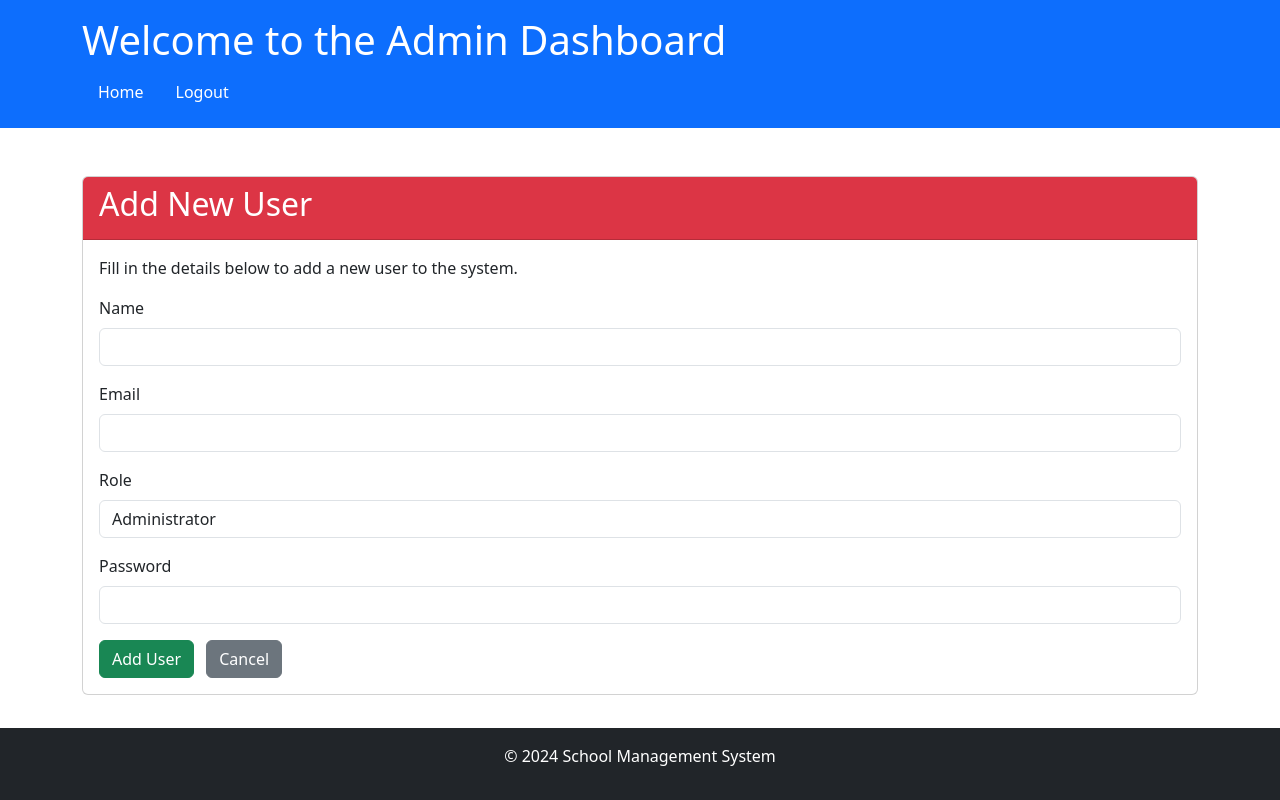
After one commit to djzzlim/Monthly-Fee-Management-System, a Flask app: page /admin/add_user in a window 1280 px wide. The commit adds this page. Run offline with Flask 3, Linux system fonts and the light colour scheme; a user stored in the database is signed in.

Commit message:
Added Manage User for admin

```diff
--- a/app/models/models.py
+++ b/app/models/models.py
@@ -79,6 +79,7 @@ class User(UserMixin, db.Model):
     __tablename__ = 'User'
     id = db.Column('Id', db.String, primary_key=True)
     username = db.Column('Username', db.String, nullable=False)
+    name = db.Column('Name', db.String, nullable=False)
     password = db.Column('Password', db.String, nullable=False)
     role_id = db.Column('RoleId', db.String, db.ForeignKey('Role.Id', ondelete='SET NULL'))
     email = db.Column('Email', db.String, nullable=False)
--- a/app/routes/admin_routes.py
+++ b/app/routes/admin_routes.py
@@ -1,23 +1,87 @@
-from flask import Blueprint, render_template
-from flask_login import login_required, current_user
+from flask import Blueprint, render_template, request, redirect, url_for, flash
+from flask_login import login_required
+from app import db  # Importing db from the app package
+from app.models.models import User, Role  # Import User and Role models from the models module
 
 # Create the admin blueprint
 admin = Blueprint('admin', __name__)
 
+# Route to manage users
 @admin.route('/manage_users')
 @login_required
 def manage_users():
-    # Admin route to manage users
-    return render_template('admin/manage_users.html')
+    # Query the database to get all users
+    users = User.query.all()  # Retrieve all users from the User table
+    return render_template('admin/manage_users.html', users=users)
 
+# Route to manage system settings (empty for now)
 @admin.route('/system_settings')
 @login_required
 def system_settings():
-    # Admin route to configure system settings
     return render_template('admin/system_settings.html')
 
+# Route to view reports (empty for now)
 @admin.route('/reports')
 @login_required
 def reports():
-    # Admin route to view reports
     return render_template('admin/reports.html')
+
+# Route to add a new user
+@admin.route('/add_user', methods=['GET', 'POST'])
+@login_required
+def add_user():
+    if request.method == 'POST':
+        username = request.form['username']
+        email = request.form['email']
+        password = request.form['password']  # Use the password directly without hashing
+        role_id = request.form['role_id']
+
+        # Check if the user already exists based on the email (optional, but good practice)
+        existing_user = User.query.filter_by(email=email).first()
+        if existing_user:
+            flash('User with this email already exists!', 'danger')
+            return redirect(url_for('admin.add_user'))
+
+        # Create a new user and save to the database
+        new_user = User(username=username, email=email, password=password, role_id=role_id)
+        db.session.add(new_user)
+        db.session.commit()
+
+        flash('New user added successfully!', 'success')
+        return redirect(url_for('admin.manage_users'))
+
+    roles = Role.query.all()  # Fetch available roles
+    return render_template('admin/add_user.html', roles=roles)
+
+@admin.route('/edit_user/<string:user_id>', methods=['GET', 'POST'])
+@login_required
+def edit_user(user_id):
+    # Fetch user by ID (now a string)
+    user = User.query.filter_by(id=user_id).first_or_404()  # Use filter_by to query by string ID
+
+    if request.method == 'POST':
+        # Handle form submission for editing user (updating user info)
+        user.username = request.form['username']
+        user.email = request.form['email']
+        user.password = request.form['password']  # Ensure to hash the password
+        user.role_id = request.form['role_id']
+
+        db.session.commit()
+        flash('User updated successfully!', 'success')
+        return redirect(url_for('admin.manage_users'))
+
+    roles = Role.query.all()  # Assuming you have a Role model for user roles
+    return render_template('admin/edit_user.html', user=user, roles=roles)
+
+@admin.route('/delete_user/<string:user_id>', methods=['POST'])
+@login_required
+def delete_user(user_id):
+    # Fetch the user by id
+    user = User.query.filter_by(id=user_id).first_or_404()
+
+    # Delete the user
+    db.session.delete(user)
+    db.session.commit()
+
+    flash('User deleted successfully!', 'success')
+    return redirect(url_for('admin.manage_users'))
--- /dev/null
+++ b/app/templates/admin/add_user.html
@@ -0,0 +1,83 @@
+<!DOCTYPE html>
+<html lang="en">
+<head>
+    <meta charset="UTF-8">
+    <meta name="viewport" content="width=device-width, initial-scale=1.0">
+    <title>Add User</title>
+    <link rel="icon" href="{{ url_for('static', filename='kuman.ico') }}" type="image/x-icon">
+    <!-- Include Bootstrap 5 CSS from CDN -->
+    <link href="https://cdn.jsdelivr.net/npm/bootstrap@5.3.0-alpha1/dist/css/bootstrap.min.css" rel="stylesheet">
+</head>
+<body>
+
+    <!-- Header (Common to all users) -->
+    <header class="bg-primary text-white p-3">
+        <div class="container">
+            <h1>Welcome to the Admin Dashboard</h1>
+            <nav>
+                <ul class="nav">
+                    <li class="nav-item">
+                        <a class="nav-link text-white" href="{{ url_for('main.dashboard') }}">Home</a>
+                    </li>
+                    <li class="nav-item">
+                        <a class="nav-link text-white" href="{{ url_for('auth.logout') }}">Logout</a>
+                    </li>
+                </ul>
+            </nav>
+        </div>
+    </header>
+
+    <main class="container my-5">
+        <div class="card">
+            <div class="card-header bg-danger text-white">
+                <h2>Add New User</h2>
+            </div>
+            <div class="card-body">
+                <p>Fill in the details below to add a new user to the system.</p>
+
+                <!-- Add User Form -->
+                <form action="{{ url_for('admin.add_user') }}" method="post">
+                    <div class="mb-3">
+                        <label for="name" class="form-label">Name</label>
+                        <input type="text" class="form-control" id="name" name="name" required>
+                    </div>
+
+                    <div class="mb-3">
+                        <label for="email" class="form-label">Email</label>
+                        <input type="email" class="form-control" id="email" name="email" required>
+                    </div>
+
+                    <div class="mb-3">
+                        <label for="role" class="form-label">Role</label>
+                        <select class="form-control" id="role" name="role" required>
+                            {% for role in roles %}
+                                <option value="{{ role.id }}">{{ role.role_name }}</option>
+                            {% endfor %}
+                        </select>
+                    </div>
+
+                    <div class="mb-3">
+                        <label for="password" class="form-label">Password</label>
+                        <input type="password" class="form-control" id="password" name="password" required>
+                    </div>
+
+                    <button type="submit" class="btn btn-success">Add User</button>
+                    <a href="{{ url_for('admin.manage_users') }}" class="btn btn-secondary ms-2">Cancel</a>
+                </form>
+            </div>
+        </div>
+    </main>
+
+    <!-- Footer (Common to all users) -->
+    <footer class="bg-dark text-white py-3 fixed-bottom footer">
+        <div class="container text-center">
+            <p>&copy; 2024 School Management System</p>
+        </div>
+    </footer>
+
+    <!-- Include Bootstrap 5 JS and Popper.js from CDN -->
+    <script src="https://cdn.jsdelivr.net/npm/@popperjs/core@2.11.6/dist/umd/popper.min.js"></script>
+    <script src="https://cdn.jsdelivr.net/npm/bootstrap@5.3.0-alpha1/dist/js/bootstrap.min.js"></script>
+
+</body>
+</html>
```
Also changed, not shown: app/static/css/style.css (added, +89 -0 lines), app/templates/admin/manage_users.html (+98 -0 lines), app/templates/base.html (added, +44 -0 lines), app/templates/home.html (+15 -96 lines), app/templates/admin/edit_user.html (added), instance/db.sqlite3.
